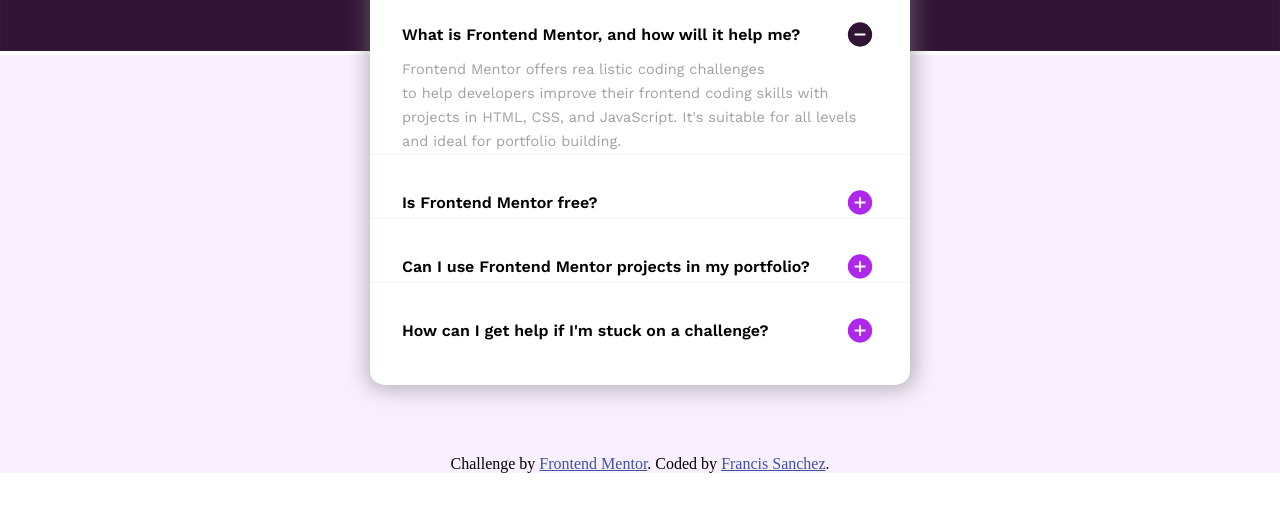
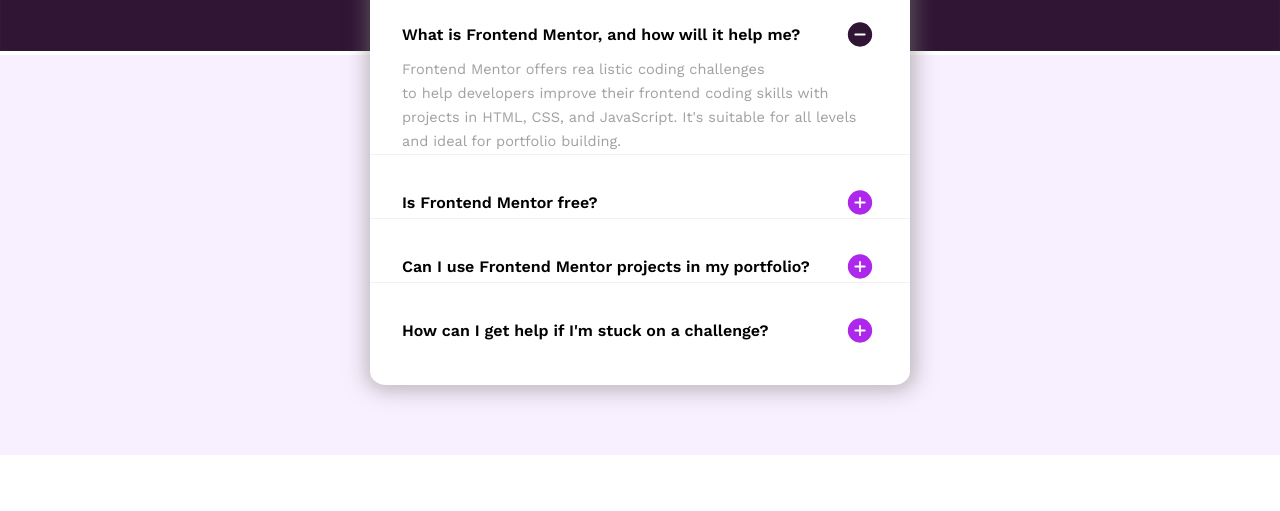
Before and after one commit to Francis2034/FAQS, a plain HTML site: page index.html in a window 1280 px wide. Shown: the part 233-744 px from the top of the page. Drawn offline with nearby package versions, Linux system fonts and the light colour scheme.

Commit message:
upload...

```diff
--- a/index.html
+++ b/index.html
@@ -11,10 +11,6 @@
   <link rel="preconnect" href="https://fonts.gstatic.com" crossorigin>
   <link href="https://fonts.googleapis.com/css2?family=Work+Sans:wght@400;600;700&display=swap" rel="stylesheet">
   <title> #1 Challenge| Frontend Mentor</title>
-  <style>
-    .attribution { font-size: 16px; text-align: center; margin-bottom: 0.2rem;}
-    .attribution a { color: hsl(228, 45%, 44%);}
-  </style>
 </head>
 
 <body>
@@ -67,10 +63,6 @@
         </div>
       </div>
   </div>
-  <div class="attribution">
-    Challenge by <a href="https://www.frontendmentor.io?ref=challenge" target="_blank">Frontend Mentor</a>.
-    Coded by <a href="#">Francis Sanchez</a>.
-  </div>
 </div>
   <script src="/app.js"></script>
 </body>
```
